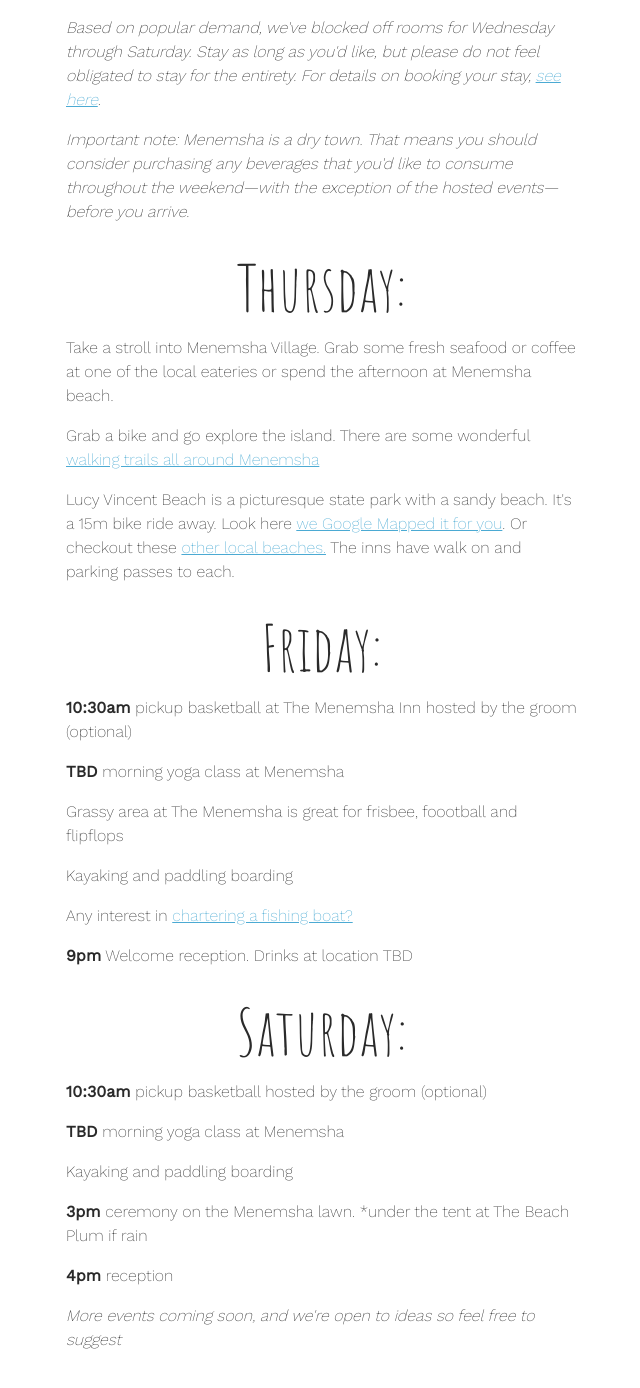
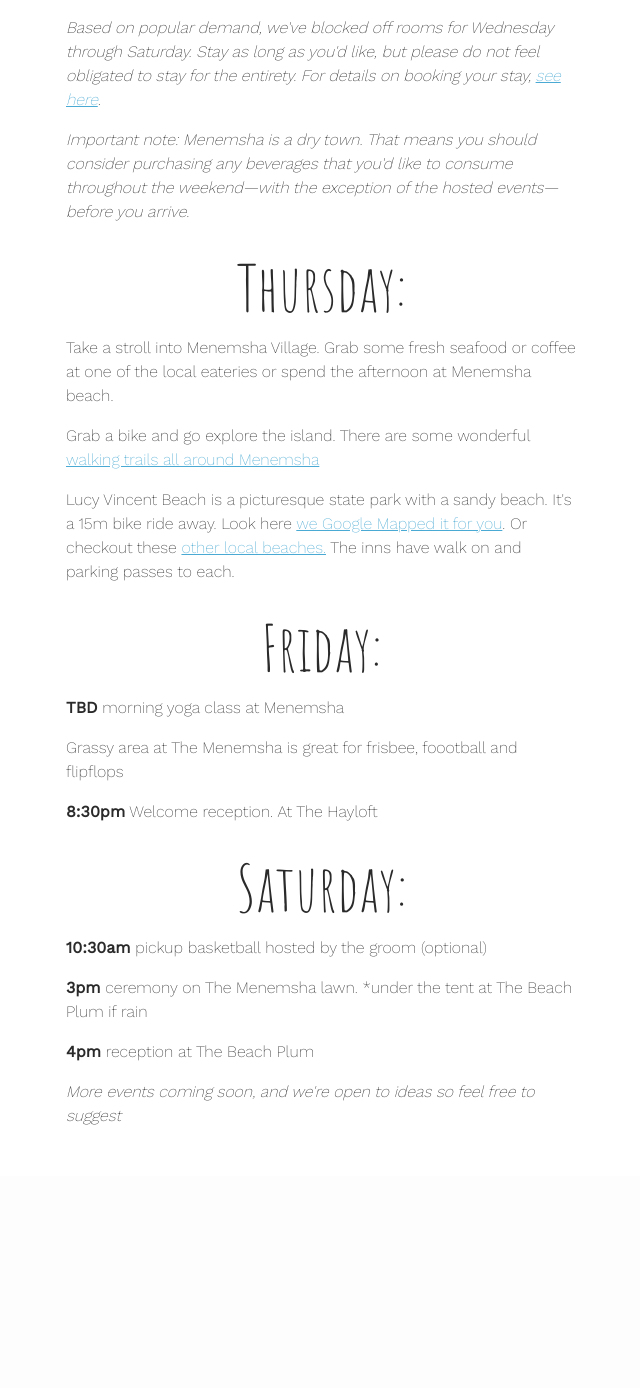
Before and after one commit to TyMagnin/tymagnin.github.io, a Jekyll site: the page built from weekend/index.html, in a window 1280 px wide and 1400 px high, scrolled down 444 px. Shown: the top 1388 px of the window, without its empty margins (318-958 px from the left). Built offline with Jekyll 4.4.1, drawn with Linux system fonts in a browser that asks for light colours; after the commit the page ends 1620 px from its top, so only the background shows below that.

Commit message:
updating activity copy

```diff
--- a/weekend/index.html
+++ b/weekend/index.html
@@ -14,17 +14,12 @@ permalink: /weekend/
     <p>Grab a bike and go explore the island. There are some wonderful <a href="http://www.nytimes.com/2011/08/14/travel/walking-marthas-vineyard.html?pagewanted=all&_r=0" target="_blank">walking trails all around Menemsha</a></p>
     <p>Lucy Vincent Beach is a picturesque state park with a sandy beach. It's a 15m bike ride away. Look here <a href="https://www.google.com/maps/dir/Beach+Plum+Inn+%26+Restaurant,+50+Beach+Plum+Lane,+Chilmark,+MA+02535/Lucy+Vincent+Beach,+Lucy+Vincent+Beach+Rd,+Chilmark,+MA+02535/@41.3459221,-70.7525992,15z/am=t/data=!3m1!4b1!4m14!4m13!1m5!1m1!1s0x89e53ce308c06589:0x49eaa2aaa37dd095!2m2!1d-70.7605656!2d41.3543156!1m5!1m1!1s0x89e53c87b47fa741:0x5a5839e92505b49e!2m2!1d-70.7271233!2d41.3388953!3e1" target="_blank">we Google Mapped it for you</a>. Or checkout these <a href="http://www.menemshainn.com/the-property/things-to-do/local-beaches/" target="_blank">other local beaches.</a> The inns have walk on and parking passes to each.
     <h3>Friday:</h3>
-    <p><b>10:30am</b> pickup basketball at The Menemsha Inn hosted by the groom (optional)</p>
     <p><b>TBD</b> morning yoga class at Menemsha</p>
     <p>Grassy area at The Menemsha is great for frisbee, foootball and flipflops</p>
-    <p>Kayaking and paddling boarding</p>
-    <p>Any interest in <a href="http://www.menemshainn.com/the-property/things-to-do/fishing-charters/" target="_blank">chartering a fishing boat?</a></p>
-    <p><b>9pm</b> Welcome reception. Drinks at location TBD</p>
+    <p><b>8:30pm</b> Welcome reception. At The Hayloft</p>
     <h3>Saturday:</h3>
     <p><b>10:30am</b> pickup basketball hosted by the groom (optional)</p>
-	<p><b>TBD</b> morning yoga class at Menemsha</p>
-	<p>Kayaking and paddling boarding</p>
-	<p><b>3pm</b> ceremony on the Menemsha lawn. *under the tent at The Beach Plum if rain</p>
-	<p><b>4pm</b> reception
+	<p><b>3pm</b> ceremony on The Menemsha lawn. *under the tent at The Beach Plum if rain</p>
+	<p><b>4pm</b> reception at The Beach Plum
 	<p><i>More events coming soon, and we're open to ideas so feel free to suggest</i></p>
 </div>
```
